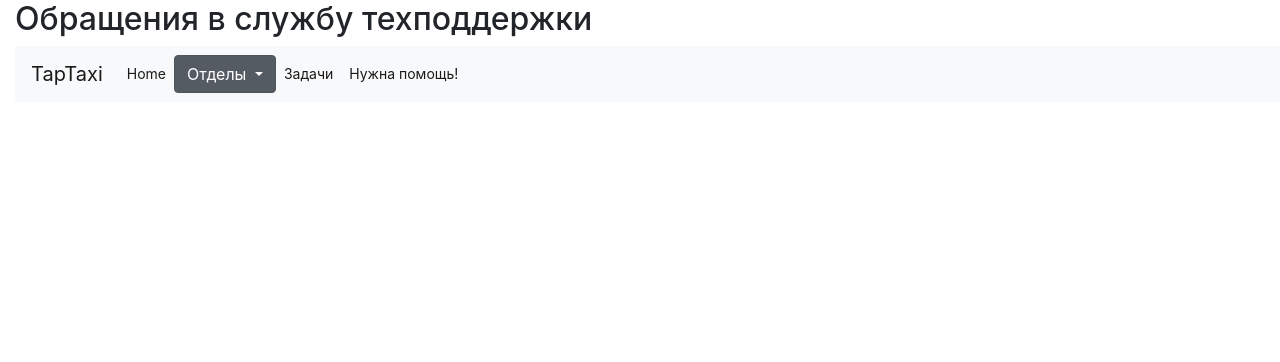
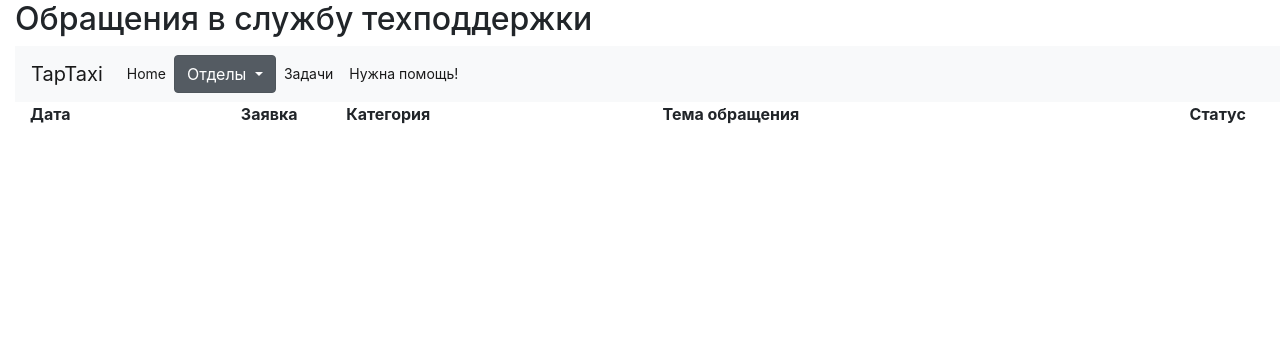
Before and after one commit to patriotina/p373, a Django app: template contacts/templates/contacts/issues.html in a window 1280 px wide. Shown: the top 362 px of the page. Run offline with Django 3.2, Linux system fonts and the light colour scheme; the template is opened without the code that fills it, so the values that code supplies are empty; some libraries are stand-ins or nearby versions.

Commit message:
html template fixes

```diff
--- a/contacts/templates/contacts/issues.html
+++ b/contacts/templates/contacts/issues.html
@@ -53,6 +53,15 @@
     <div class="content container-fluid">
     <div class="row">
         <div class="col">
+            <strong><div class="row">
+                <div class="col-lg-2">Дата</div>
+                <div class="col-lg-1">Заявка</div>
+                <div class="col-lg-3">Категория</div>
+                <div class="col-lg-5">Тема обращения</div>
+                <div class="col-lg-1">Статус</div>
+
+            </div>
+            </strong>
            <div id="accordion">
     {% for issue in issues %}
         <div class="card">
--- a/contacts/templates/contacts/names_list.html
+++ b/contacts/templates/contacts/names_list.html
@@ -57,13 +57,11 @@
 
             {% for name in names %}
 
-
                   <div class="card">
                    <div class="persona">
                     <div class="card-header" id="headingOne">
                       <div class="mb-0">
                         <button class="btn btn-link" data-toggle="collapse" data-target="#collapse{{ name.pk }}" aria-expanded="false" aria-controls="collapse{{ name.pk }}">
-
 
                      <h5>{{ name.second_name }} {{ name.first_name }} </h5>
 
```
